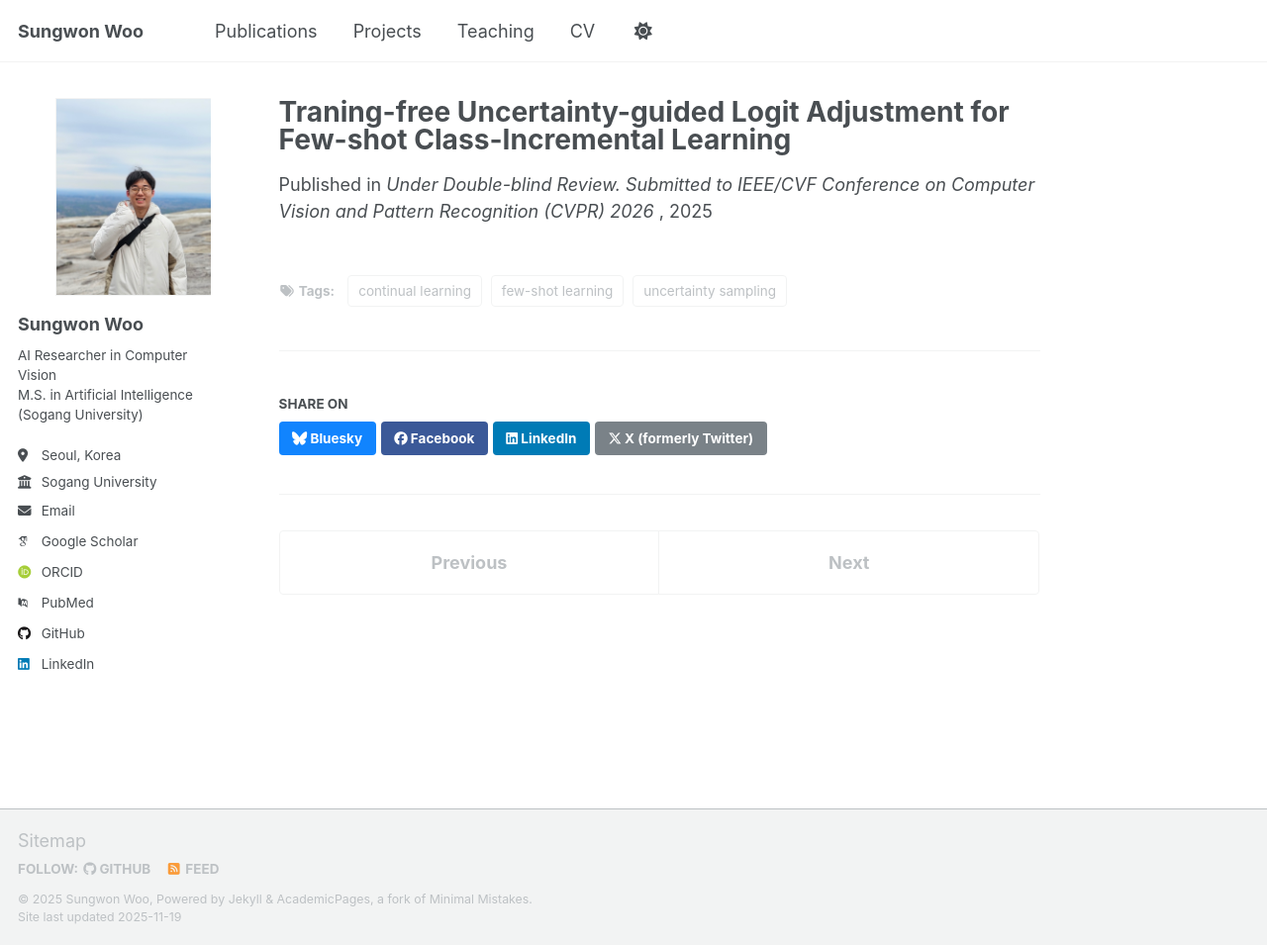
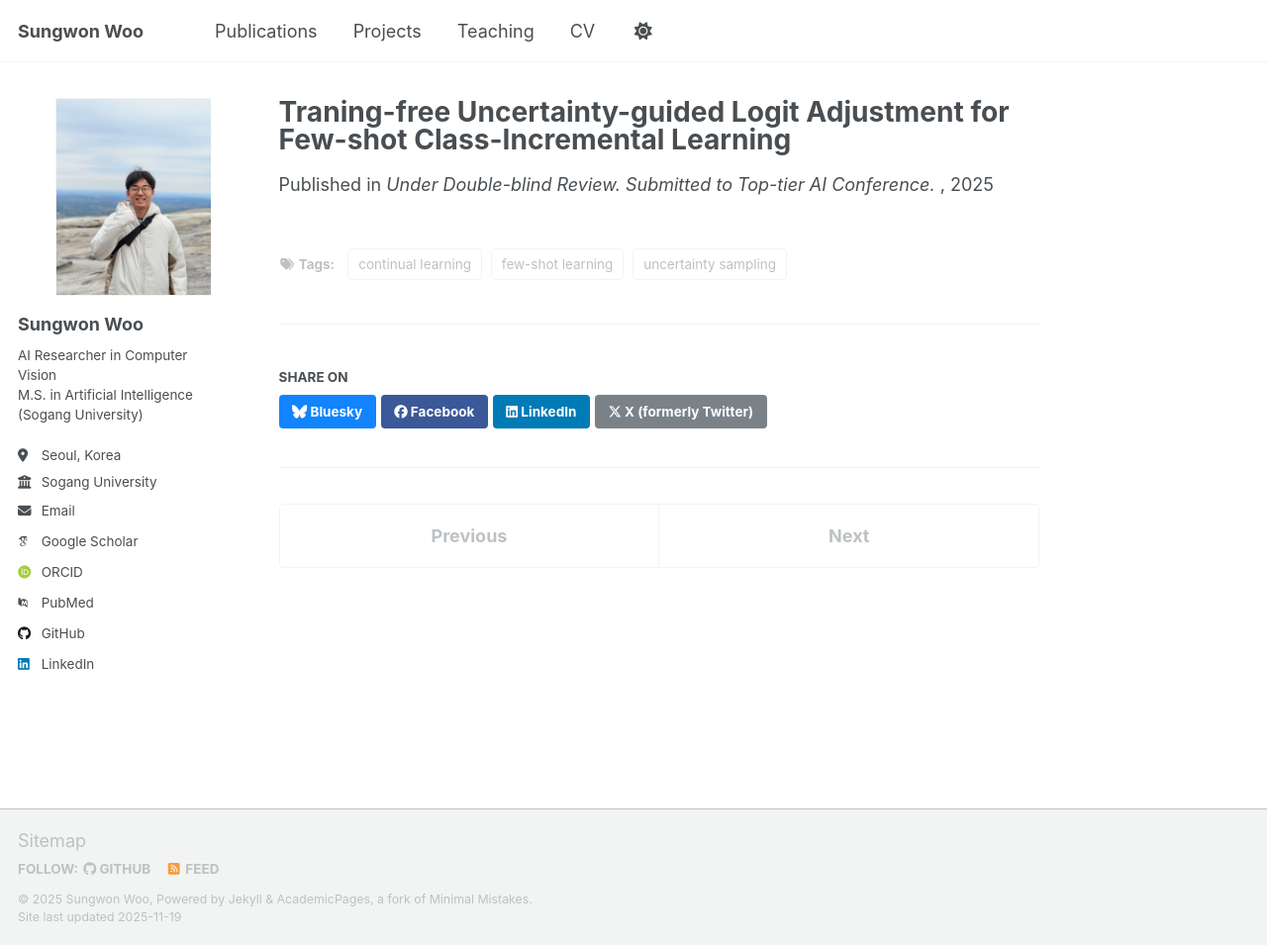
Before and after one commit to sungwon-woo/sungwon-woo.github.io, a Jekyll site: the page built from _publications/2026-cvpr-ula.md, in a window 1280 px wide and 955 px high. Shown: the whole window at 99% size. Built offline with Jekyll 4.4.1, drawn with Linux system fonts in a browser that asks for light colours; some web fonts are replaced; a script that is not in the unit is left out.

Commit message:
add preprint

```diff
--- a/_publications/2026-cvpr-ula.md
+++ b/_publications/2026-cvpr-ula.md
@@ -6,7 +6,7 @@ header:
     teaser: /images/cvpr-ula.png
 venue: |
   Under Double-blind Review.
-  Submitted to IEEE/CVF Conference on Computer Vision and Pattern Recognition (CVPR) 2026
+  Submitted to Top-tier AI Conference.
 tags: ["continual learning", "few-shot learning", "uncertainty sampling"]
 preprint: true   # <- 이 줄 추가
 ---
```
